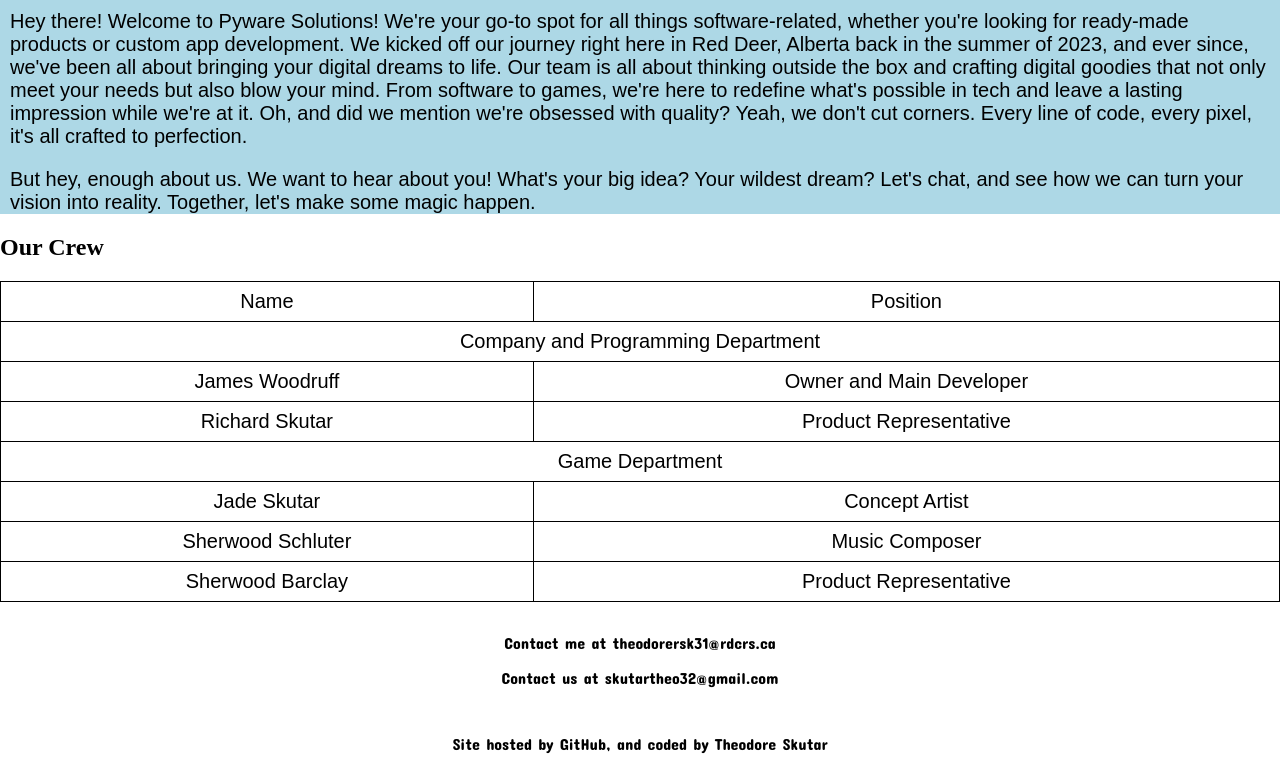
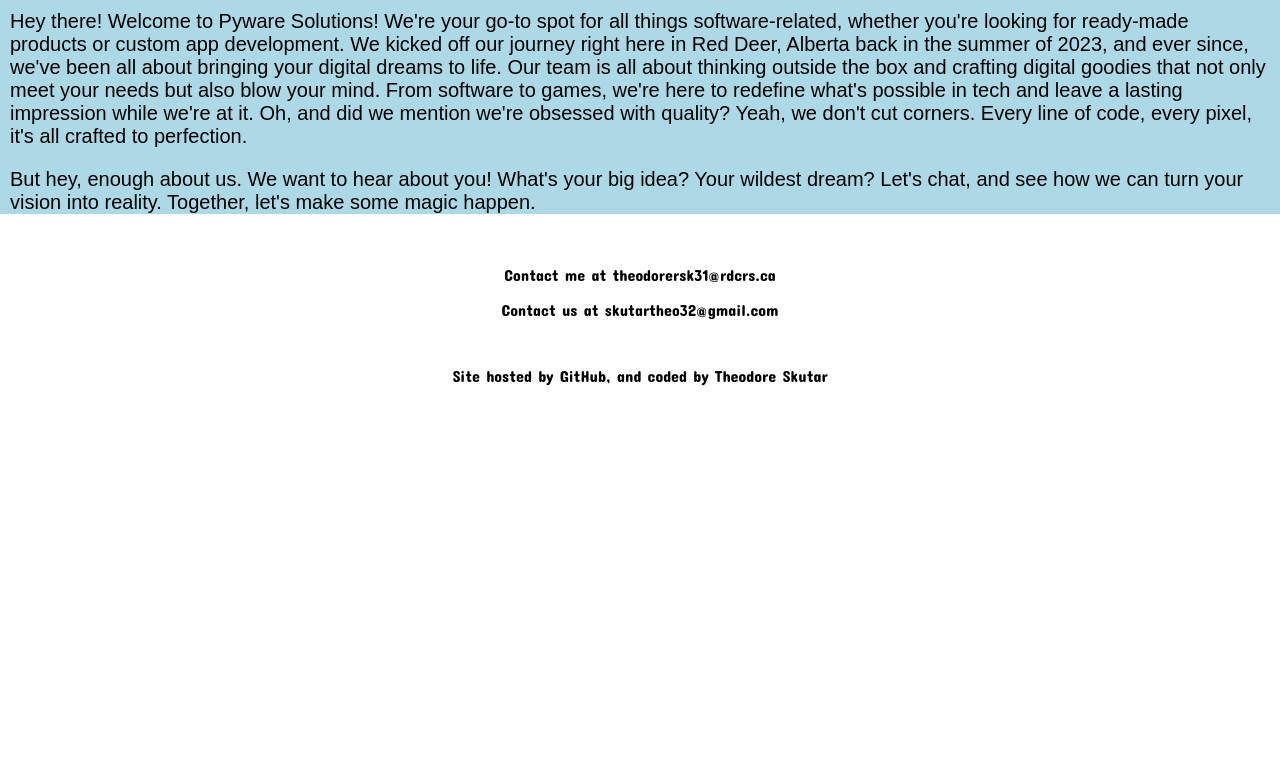
Before and after one commit to MiniSkoot32/miniskoot32.github.io, a plain HTML site: page index.html in a window 1280 px wide. Shown: the part 384-1153 px from the top of the page. After the commit the page ends 800 px from the top, so only its background shows below. Drawn offline with Linux system fonts and the light colour scheme; a web font is replaced by a local one.

Commit message:
Update index.html

```diff
--- a/index.html
+++ b/index.html
@@ -116,56 +116,6 @@
     <p></p>
     <p>But hey, enough about us. We want to hear about you! What's your big idea? Your wildest dream? Let's chat, and see how we can turn your vision into reality. Together, let's make some magic happen.</p>
   </div>
-  <style>
-    table {
-      width: 100%;
-      border-collapse: collapse;
-    }
-    th, td {
-      border: 1px solid black;
-      padding: 8px;
-      text-align: left;
-      font-size: 20px;
-      font-family: "Josefin Sans", sans-serif;
-      font-optical-sizing: auto;
-      font-weight: 350;
-      font-style: normal;
-      text-align: center;
-    }
-  </style>
-  <div class="top-bar-our-crew">
-    <h2>Our Crew</h2>
-    <table>
-      <tr>
-        <th>Name</th>
-        <th>Position</th>
-      </tr>
-      <tr style="border-bottom: 0;">  <th colspan="2">Company and Programming Department</th>  </tr>
-      <tr>
-        <td>James Woodruff</td>
-        <td>Owner and Main Developer</td>
-      </tr>
-      <tr>
-        <td>Richard Skutar</td>
-        <td>Product Representative</td>
-      </tr>
-      <tr>
-      <tr style="border-bottom: 0;">  <th colspan="2">Game Department</th>  </tr>
-      </tr>
-      <tr>
-        <td>Jade Skutar</td>
-        <td>Concept Artist</td>
-      </tr>
-      <tr>
-        <td>Sherwood Schluter</td>
-        <td>Music Composer</td>
-      </tr>
-      <tr>
-        <td>Sherwood Barclay</td>
-        <td>Product Representative</td>
-      </tr>
-    </table>
-  </div>
   <div class="footer-container">
     <div class="footer-text">
       <p>Contact me at theodorersk31@rdcrs.ca</p>
```
